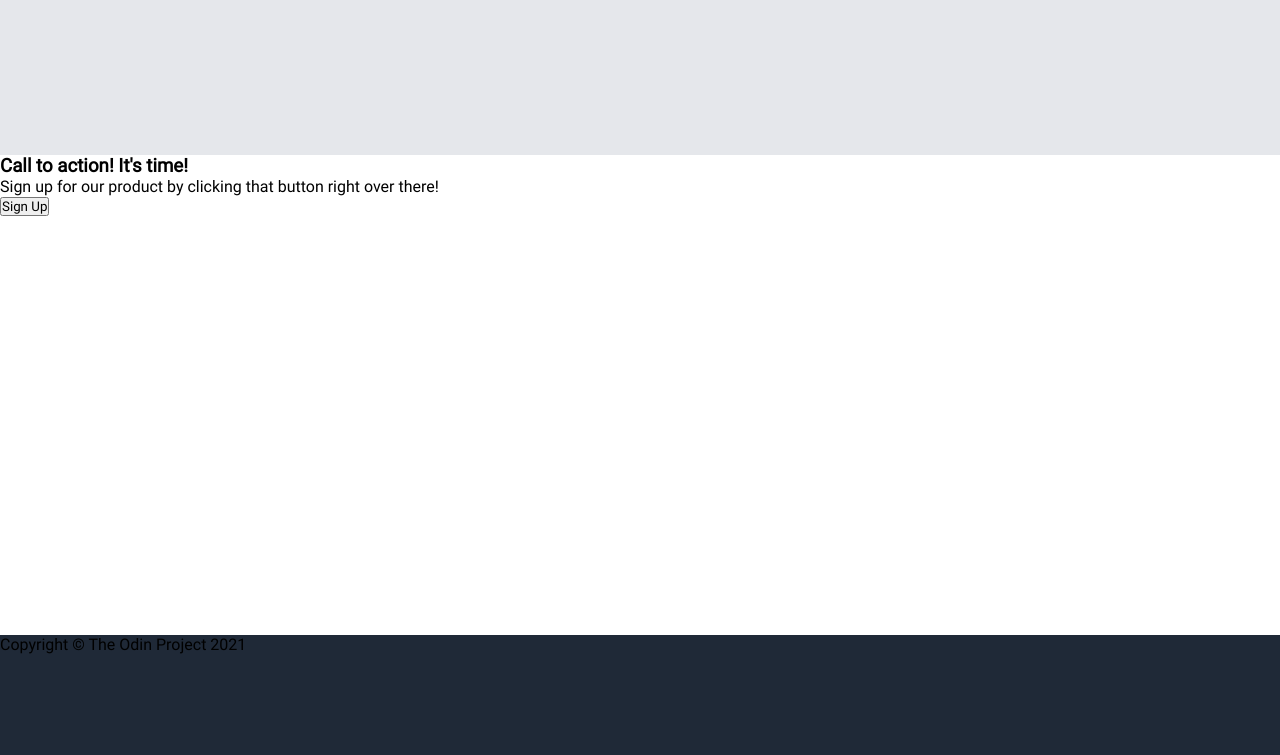
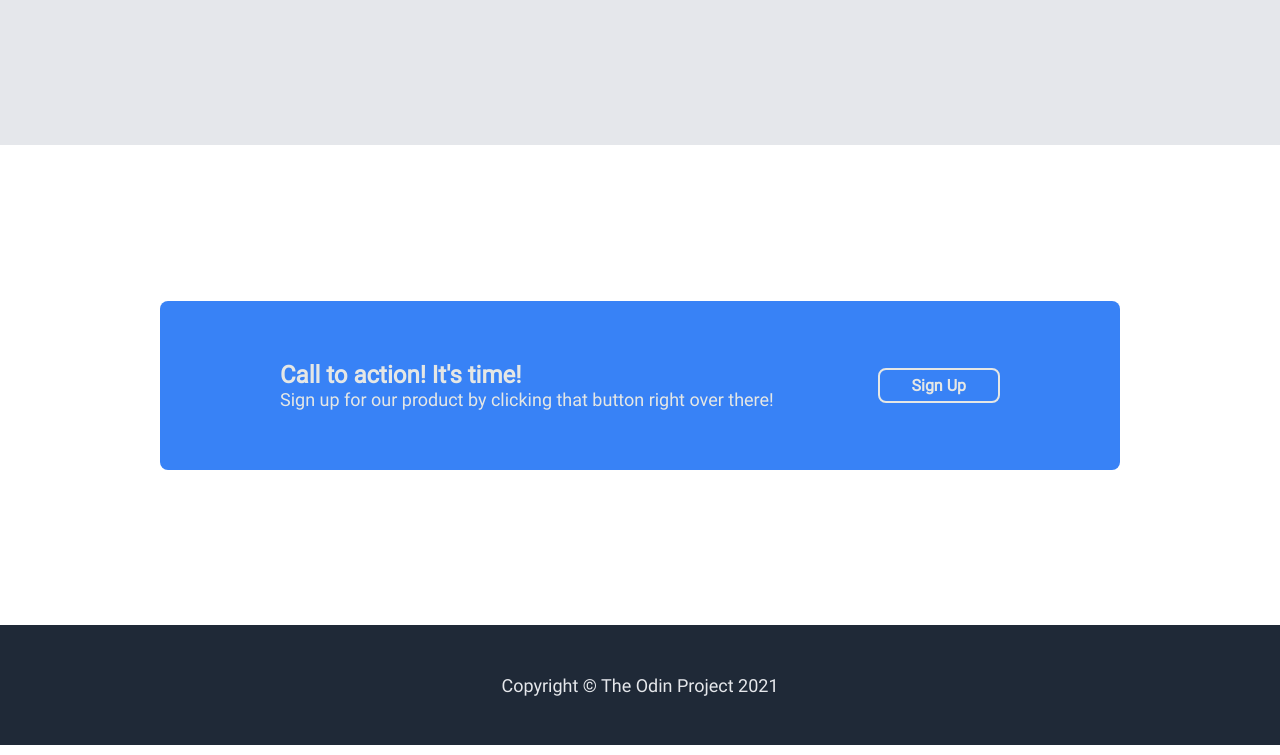
Before and after one commit to daniel0285/landing-page, a plain HTML site: page index.html in a window 1280 px wide. Shown: the part 1695-2450 px from the top of the page. Drawn offline with Linux system fonts and the light colour scheme.

Commit message:
Finished the landing page

```diff
--- a/assets/css/style.css
+++ b/assets/css/style.css
@@ -113,6 +113,7 @@ li > a:hover {
     border-radius: 10px;
     outline: none;
     border:2px solid #3882F6;
+    transition: 0.3s;
 }
 
 .hero-text .sign-up:hover {
@@ -138,11 +139,11 @@ li > a:hover {
     display: flex;
     flex-direction: column;
     align-items: center;
-    justify-content: flex-start;
+    justify-content: center;
     gap: 40px;
-    min-height: 60vh;
+    min-height: 65vh;
     background-color: #FFFFFF;
-    margin-top: 50px;
+    /* margin-top: 50px; */
 }
 
 .info-content h2 {
@@ -169,7 +170,7 @@ li > a:hover {
     height: 150px;
     width: 150px;
     outline: 4px solid #E2AE03;
-    border-radius: 10px;
+    border-radius: 18px;
     padding: 8px;
 }
 
@@ -208,10 +209,56 @@ li > a:hover {
 
 .contact-content {
     min-height: 60vh;
+    display: flex;
+    justify-content: center;
+    align-items: center;
 }
+
+.contact-container {
+    background-color: #3882F6;
+    color: #E5E7E5;
+    padding: 60px 120px;
+    display: flex;
+    flex-direction: row;
+    align-items: center;
+    justify-content: space-between;
+    gap: 60px;
+    width: 75%;
+    border-radius: 8px;
+
+}
+
+.contact-item h3 {
+    font-size: 24px;
+}
+
+.contact-item p {
+    font-size: 18px;
+}
+
+.contact-item button {
+    outline: none;
+    border: 2px solid #E5E7E5;
+    color: #E5E7E5;
+    background-color: #3882F6;
+    font-size: 16px;
+    padding: 6px 32px;
+    border-radius: 8px;
+    font-weight: bold;
+}
+
+
 
 /* FOOTER CONTENT SECTION */
 
 .footer-content {
     min-height: 15vh;
+    display: flex;
+    justify-content: center;
+    align-items: center;
 }
+
+.footer-content p {
+    font-size: 18px;
+    color: #E5E7EB;
+}
--- a/index.html
+++ b/index.html
@@ -65,7 +65,7 @@
     <div class="contact-content">
         <div class="contact-container">
             <div class="contact-item">
-                <h3>Call to action! It's time!</h3>
+                <h3><strong>Call to action! It's time!</strong></h3>
                 <p>Sign up for our product by clicking that button right over there!</p>
             </div>
             <div class="contact-item">
```
